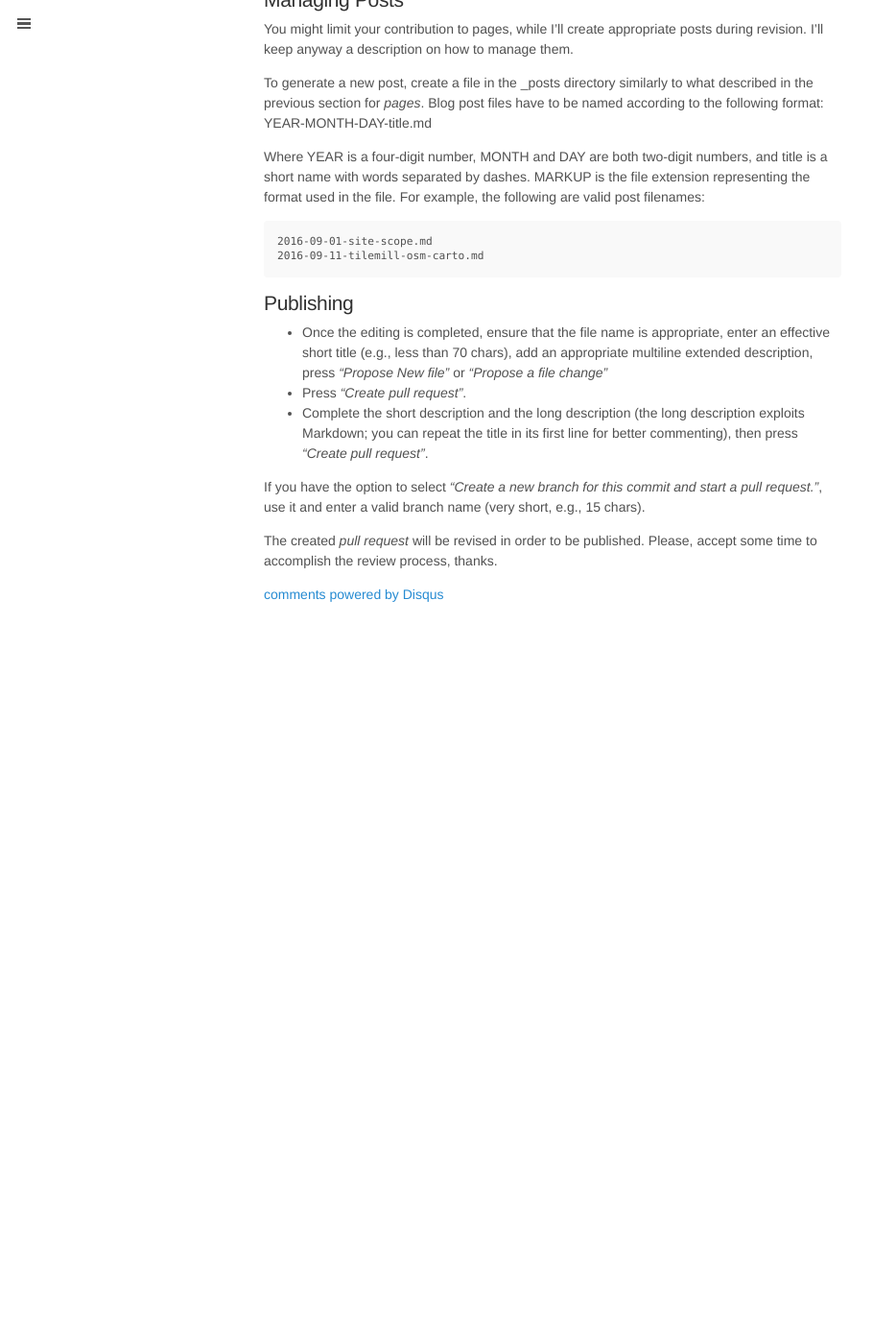
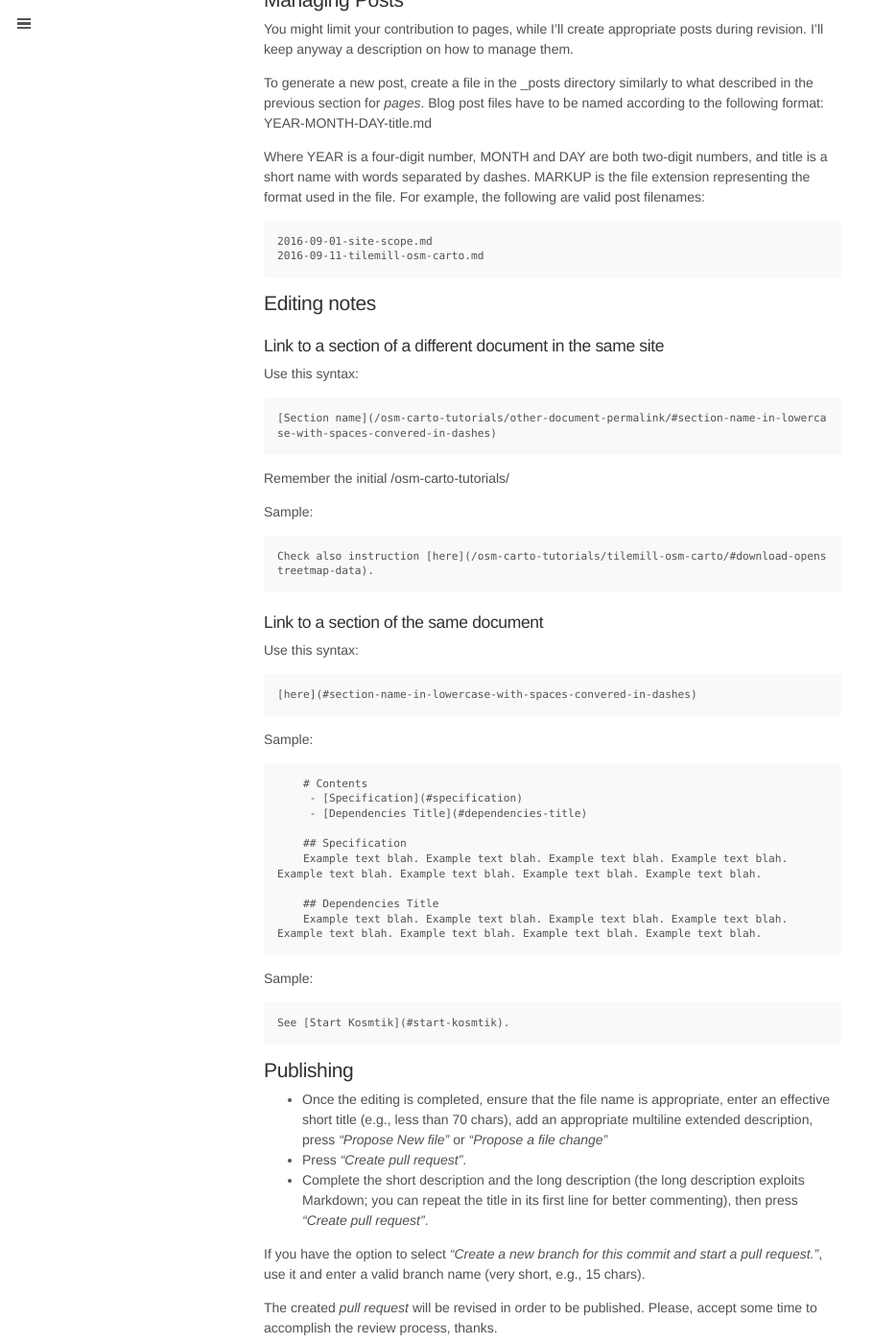
Before and after one commit to Ircama/osm-carto-tutorials, a Jekyll site: the page built from pages/how-to-contribute.md, in a window 1280 px wide and 1400 px high, scrolled down 1811 px. Shown: the whole window at 96% size, without its empty margins (0-910 px from the left). Built offline with Jekyll 4.4.1, drawn with Linux system fonts in a browser that asks for light colours; comment, search, counter and statistics services are not loaded; before the commit the page ends 2441 px from its top, so only the background shows below that.

Commit message:
Update how-to-contribute.md

````diff
--- a/pages/how-to-contribute.md
+++ b/pages/how-to-contribute.md
@@ -83,6 +83,55 @@ MARKUP is the file extension representing the format used in the file. For examp
 2016-09-11-tilemill-osm-carto.md
 ```
 
+## Editing notes
+
+### Link to a section of a different document in the same site
+
+Use this syntax:
+
+```
+[Section name]({{ site.baseurl }}/other-document-permalink/#section-name-in-lowercase-with-spaces-convered-in-dashes)
+```
+
+Remember the initial /osm-carto-tutorials/
+
+Sample:
+
+```
+Check also instruction [here]({{ site.baseurl }}/tilemill-osm-carto/#download-openstreetmap-data).
+```
+
+### Link to a section of the same document
+
+Use this syntax:
+
+```
+[here](#section-name-in-lowercase-with-spaces-convered-in-dashes)
+```
+
+Sample:
+
+```
+    # Contents
+     - [Specification](#specification)
+     - [Dependencies Title](#dependencies-title)
+
+    ## Specification
+    Example text blah. Example text blah. Example text blah. Example text blah.
+Example text blah. Example text blah. Example text blah. Example text blah.
+
+    ## Dependencies Title
+    Example text blah. Example text blah. Example text blah. Example text blah.
+Example text blah. Example text blah. Example text blah. Example text blah.
+```
+
+Sample:
+
+```
+See [Start Kosmtik](#start-kosmtik).
+```
+
+
 ## Publishing
 
 - Once the editing is completed, ensure that the file name is appropriate, enter an effective short title (e.g., less than 70 chars), add an appropriate multiline extended description, press *"Propose New file"* or *"Propose a file change"*
````
